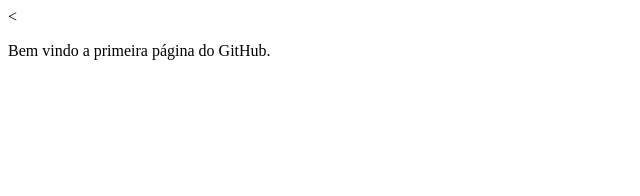
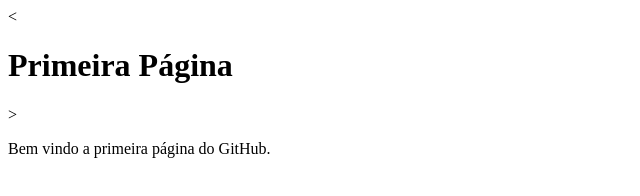
Before and after one commit to jntoledo/jntoledo.github.io, a plain HTML site: page index.html in a window 1280 px wide. Shown: the whole page, without its empty margins (0-640 px from the left). Drawn offline with Linux system fonts and the light colour scheme.

Commit message:
Modificação Inicial

```diff
--- a/index.html
+++ b/index.html
@@ -5,7 +5,7 @@
     <title>Primeira Página no Github</title>
   </head>
   <body>
-    <Primeira Página>
+    <h1>Primeira Página</h1>>
       <p>Bem vindo a primeira página do GitHub.</p>
   </body>
 </html>
```
